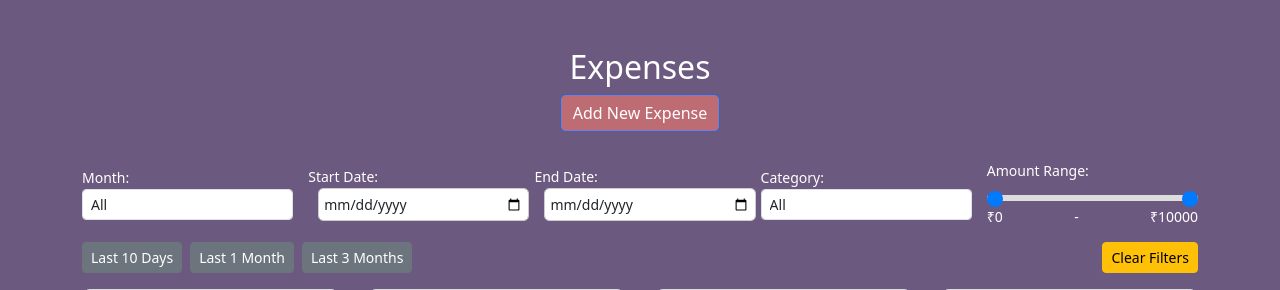
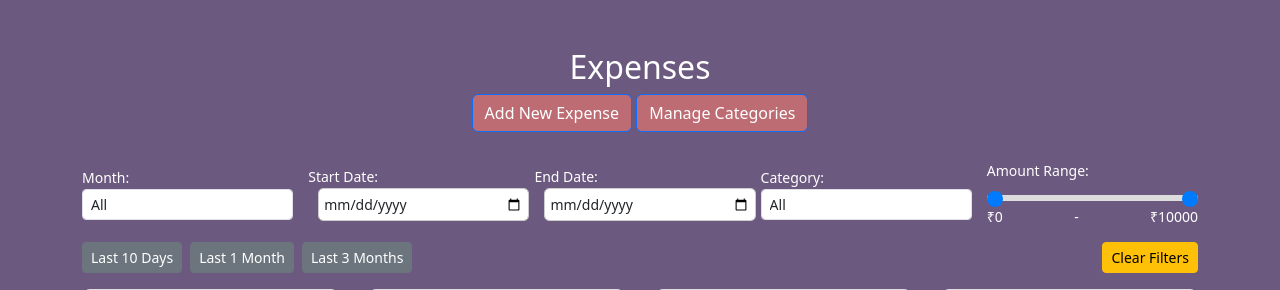
Before and after one commit to praneethaBrindavanam/Unified-Family-Finance-Tracker, a Flask app: page /show_expenses in a window 1280 px wide. Shown: the part 100-390 px from the top of the page. Run offline with Flask 3, Linux system fonts and the light colour scheme; data that the repository does not hold is empty.

Commit message:
Module 2 updated

```diff
--- a/app.py
+++ b/app.py
@@ -17,17 +17,19 @@ import matplotlib.pyplot as plt
 import os
 import pandas as pd
 from flask import session as flask_session
+from sqlalchemy import Table, Column, Integer, String, ForeignKey
+from sqlalchemy.orm import relationship
 app = Flask(__name__)
 app.config['UPLOAD_FOLDER'] = 'Recipt_uploads'
 os.makedirs(app.config['UPLOAD_FOLDER'], exist_ok=True)
 
 # SQLAlchemy Setup
-app.config['SQLALCHEMY_DATABASE_URI'] = 'mysql+pymysql://root:1234@localhost/udb08012025'
+app.config['SQLALCHEMY_DATABASE_URI'] = 'mysql+pymysql://root:root@localhost/recent'
 
 #change the password and databasename as per your system
 app.config['SQLALCHEMY_TRACK_MODIFICATIONS'] = False
 app.secret_key = secrets.token_hex(16)
-DATABASE_URI = 'mysql+pymysql://root:1234@localhost/udb08012025'
+DATABASE_URI = 'mysql+pymysql://root:root@localhost/recent'
 engine = create_engine(DATABASE_URI)
 metadata = MetaData()
 
@@ -97,7 +99,8 @@ categories=Table(
     'categories',metadata,
     Column('category_id',Integer,nullable=False,autoincrement=True),
     Column('category_name',String(100),nullable=False),
-    Column('description',String(300),nullable=True)
+    Column('description',String(300),nullable=True),
+    Column('user_id', Integer, ForeignKey('users.user_id'), nullable=False)  # Foreign key to 'users' table
 )
 
 class Expense(db.Model):
@@ -110,6 +113,17 @@ class Expense(db.Model):
     expensedesc = db.Column(db.String(500))
     receiptpath = db.Column(db.String(500))
     expensetime = db.Column(db.Time, nullable=False)
+
+class Category(db.Model):
+    __tablename__ = 'categories'
+
+    category_id = db.Column(db.Integer, primary_key=True, autoincrement=True)
+    category_name = db.Column(db.String(100), nullable=False)
+    description = db.Column(db.String(300), nullable=True)
+    user_id = db.Column(db.Integer, db.ForeignKey('users.user_id'), nullable=False)
+
+    # Establish a relationship with the 'User' model (optional, if you want to reference user data directly)
+    user = relationship('Users', backref='categories', lazy=True)
 
 class SavingsGoal(db.Model):
     __tablename__ = 'savings_goals'
@@ -128,11 +142,11 @@ metadata.create_all(engine)
 Session = sessionmaker(bind=engine)
 session = Session()
 
-def insert_expense(category, amount, expense_date, description, receipt_path, expense_time):
+def insert_expense(user_id, category, amount, expense_date, description, receipt_path, expense_time):
     """Insert a new expense into the database."""
     with engine.connect() as conn:
         conn.execute(expenses.insert().values(
-            UserID=2,  # Hardcoded for demonstration
+            UserID=user_id,
             categoryid=category,
             amount=amount,
             expensedate=expense_date,
@@ -242,15 +256,47 @@ def verification():
 @app.route('/add_expenses', methods=['GET'])
 def form():
     """Render the expense form."""
+    user_id = flask_session.get('user_id')
+    print(user_id)
+
     with engine.connect() as conn:
-        result = conn.execute(select(categories)).fetchall()
-    print(result)
-    return render_template('add_expenses.html',categories=result)
+        # Fetch categories for the specific user (excluding predefined ones)
+        user_categories = conn.execute(
+            select(categories).where(categories.c.user_id == user_id)
+        ).fetchall()
+
+        # Fetch predefined categories for user_id = 1 (default categories)
+        predefined_categories = conn.execute(
+            select(categories).where(categories.c.user_id == 0)
+        ).fetchall()
+
+    # Count how many categories the user has
+    user_categories_count = len(user_categories)
+    max_categories_limit = 5
+
+    # Convert query results to dictionaries for easier access in the template
+    user_categories_list = [{"category_id": row[0], "category_name": row[1]} for row in user_categories]
+    predefined_categories_list = [{"category_id": row[0], "category_name": row[1]} for row in predefined_categories]
+
+    # Filter out predefined categories that already exist in user categories
+    predefined_categories_filtered = [
+        category for category in predefined_categories_list
+        if category["category_id"] not in [cat["category_id"] for cat in user_categories_list]
+    ]
+    print(user_categories_list)
+    # Return template with formatted category data
+    return render_template('add_expenses.html',
+                           user_categories=user_categories_list,
+                           predefined_categories=predefined_categories_filtered,
+                           user_categories_count=user_categories_count,
+                           max_categories_limit=max_categories_limit)
 
 @app.route('/show_expenses', methods=['GET'])
 def show_expenses():
     """Display all expenses and quick stats."""
-    # Retrieve filters from query parameters
+    user_id = flask_session.get('user_id')
+    print(user_id)
+
     selected_month = request.args.get('month')
     selected_category = request.args.get('category')
     time_period = request.args.get('time_period')  # Parameter for quick filters
@@ -281,9 +327,16 @@ def show_expenses():
             end_date = datetime.strptime(end_date, '%Y-%m-%d')
 
     with engine.connect() as conn:
-        # Fetch categories
-        categories_result = conn.execute(
+        # Fetch user-specific categories
+        user_categories = conn.execute(
             select(categories.c.category_id, categories.c.category_name)
+            .where(categories.c.user_id == user_id)
+        ).fetchall()
+
+        # Fetch predefined categories for user_id = 1
+        predefined_categories = conn.execute(
+            select(categories.c.category_id, categories.c.category_name)
+            .where(categories.c.user_id == 0)
         ).fetchall()
 
         # Base query to fetch all expenses
@@ -298,8 +351,9 @@ def show_expenses():
             expenses.c.expensetime,
             categories.c.category_name
         ).select_from(expenses.join(categories, expenses.c.categoryid == categories.c.category_id))
-
-        # Apply filters
+        query = query.where(expenses.c.UserID == user_id)
+
+        # Apply filters to the query
         if selected_month:
             query = query.where(expenses.c.expensedate.like(f"{selected_month}-%"))
         if selected_category:
@@ -323,7 +377,7 @@ def show_expenses():
             select(
                 db.func.min(expenses.c.amount).label('min_amount'),
                 db.func.max(expenses.c.amount).label('max_amount')
-            )
+            ).where(expenses.c.UserID == user_id)  # Apply user filter here as well
         ).fetchone()
 
         # Set default values if query does not return results
@@ -331,9 +385,9 @@ def show_expenses():
         max_amount = min_max_query.max_amount if min_max_query and min_max_query.max_amount is not None else 10000  # Use a reasonable default
 
         # Quick Stats Query
-        total_spent = conn.execute(select(db.func.sum(expenses.c.amount))).scalar() or 0
-        num_expenses = conn.execute(select(db.func.count(expenses.c.ExpenseID))).scalar() or 0
-        avg_expense = conn.execute(select(db.func.avg(expenses.c.amount))).scalar() or 0
+        total_spent = conn.execute(select(db.func.sum(expenses.c.amount)).where(expenses.c.UserID == user_id)).scalar() or 0
+        num_expenses = conn.execute(select(db.func.count(expenses.c.ExpenseID)).where(expenses.c.UserID == user_id)).scalar() or 0
+        avg_expense = conn.execute(select(db.func.avg(expenses.c.amount)).where(expenses.c.UserID == user_id)).scalar() or 0
 
         # Highest Spent Category with Name
         highest_spent_category = conn.execute(
@@ -342,6 +396,7 @@ def show_expenses():
                 db.func.sum(expenses.c.amount).label('total_amount')
             )
             .join(categories, categories.c.category_id == expenses.c.categoryid)  # Correct join using category_id
+            .where(expenses.c.UserID == user_id)  # Apply user filter here as well
             .group_by(categories.c.category_name)  # Group by category name
             .order_by(db.func.sum(expenses.c.amount).desc())
             .limit(1)
@@ -349,9 +404,7 @@ def show_expenses():
 
         highest_spent_category_name = highest_spent_category[0] if highest_spent_category else 'None'
         highest_spent_category_total = highest_spent_category[1] if highest_spent_category else 0.0
-
-
-
+    print(user_categories)
     # Pass the stats to the template along with the expenses
     return render_template(
         'show_expenses.html',
@@ -359,7 +412,8 @@ def show_expenses():
         months=months,
         selected_month=selected_month,
         selected_category=selected_category,
-        categories=categories_result,
+        user_categories=user_categories,
+        predefined_categories=predefined_categories,
         min_amount=min_amount,
         max_amount=max_amount,
         selected_time_period=time_period,  # Pass selected time period
@@ -377,23 +431,74 @@ def show_expenses():
 @app.route('/add_new_category', methods=['POST'])
 def add_new_category():
     try:
+        user_id = flask_session.get('user_id')
+        MAX_CATEGORIES_PER_USER = 5
+
+        # Only check limits for non-predefined categories (user_id != 1)
+        if user_id != 0:
+            with engine.connect() as conn:
+                # Count the number of custom categories for the user
+                category_count = conn.execute(
+                    select(db.func.count().label('category_count'))
+                    .where(categories.c.user_id == user_id)
+                ).scalar()
+
+            if category_count >= MAX_CATEGORIES_PER_USER:
+                # Return an error if user exceeds max categories limit
+                return "<h1>Error: You have reached the limit of custom categories!</h1>", 400
+
         category_name = request.form['category_name']
-        category_desc= request.form['category_desc']
+        category_desc = request.form['category_desc']
+
         with engine.connect() as conn:
+            # Insert the new category for the user
             conn.execute(categories.insert().values(
                 category_name=category_name,
-                description=category_desc
+                description=category_desc,
+                user_id=user_id
             ))
             conn.commit()
-        return redirect(url_for('form'))
+
+        return redirect(url_for('show_expenses'))
+
     except Exception as e:
         return {"error": str(e)}, 500
 
+@app.route('/delete_category/', methods=['POST', 'GET'])
+def delete_category():
+    """Delete a user's custom category and associated expenses."""
+    user_id = flask_session.get('user_id')
+    category_id = request.form.get('category_id')
+    print(f"Attempting to delete category with ID {category_id} for user {user_id}")
+    if not category_id:
+        flash('No category selected.', 'danger')
+        return redirect(url_for('manage_categories'))
+    with engine.connect() as conn:
+        # Validate that the category exists and belongs to the user
+        category = conn.execute(
+            select(categories).where(
+                categories.c.category_id == category_id,
+                categories.c.user_id == user_id
+            )
+        ).fetchone()
+
+        if category:
+            # Delete the category
+            conn.execute(
+                expenses.delete().where(expenses.c.categoryid == category_id)
+            )
+            conn.execute(categories.delete().where(categories.c.category_id == category_id))
+            conn.commit()
+            flash('Category deleted successfully!', 'success')
+        else:
+            flash('Invalid category or you do not have permission to delete it.', 'danger')
+    return redirect(url_for('show_expenses'))
 @app.route('/submit', methods=['POST'])
 def submit():
     """Handle expense submission."""
     try:
         # Get required fields
+        user_id=flask_session.get('user_id')
         category = request.form.get('category')  # Use .get() to safely retrieve form data
         amount = int(request.form.get('amount'))
         date = request.form.get('date')
@@ -422,7 +527,7 @@ def submit():
             receipt_path = 'No file uploaded'
 
         # Insert data into the database
-        insert_expense(category, amount, date, description, receipt_path, time)
+        insert_expense(user_id, category, amount, date, description, receipt_path, time)
         # flash('New expense added successfully','info')
 
         # Redirect to the expenses page
--- a/templates/show_expenses.html
+++ b/templates/show_expenses.html
@@ -187,6 +187,9 @@
         <h2 class="text-center" style="color: #fff;">Expenses</h2>
         <div class="text-center mb-3">
             <a href="/add_expenses" class="btn btn-primary" style="background-color: #bd6c73;">Add New Expense</a>
+            <button type="button" class="btn btn-primary" style="background-color: #bd6c73;" data-bs-toggle="modal" data-bs-target="#manageCategoriesModal">
+                Manage Categories
+            </button>
         </div>
         <div class="header mb-3">
             <form method="GET" action="{{ url_for('show_expenses') }}" style="margin: 0;">
@@ -366,6 +369,81 @@
             </div>
         </div>
     </div>
+    <!-- Manage Categories Modal -->
+    <div class="modal fade" id="manageCategoriesModal" tabindex="-1" aria-labelledby="manageCategoriesModalLabel" aria-hidden="true">
+        <div class="modal-dialog">
+            <div class="modal-content">
+                <div class="modal-header">
+                    <h5 class="modal-title" id="manageCategoriesModalLabel">Manage Categories</h5>
+                    <button type="button" class="btn-close" data-bs-dismiss="modal" aria-label="Close"></button>
+                </div>
+                <div class="modal-body text-center">
+                    <p>What would you like to do?</p>
+                    <button type="button" class="btn btn-success" data-bs-toggle="modal" data-bs-target="#addCategoryModal" data-bs-dismiss="modal">
+                        Add Category
+                    </button>
+                    <button type="button" class="btn btn-danger" data-bs-toggle="modal" data-bs-target="#deleteCategoryModal" data-bs-dismiss="modal">
+                        Delete Category
+                    </button>
+                </div>
+            </div>
+        </div>
+    </div>
+    <!-- Add Category Modal -->
+    <div class="modal fade" id="addCategoryModal" tabindex="-1" aria-labelledby="addCategoryModalLabel" aria-hidden="true">
+        <div class="modal-dialog">
+            <div class="modal-content">
+                <div class="modal-header">
+                    <h5 class="modal-title" id="addCategoryModalLabel">Add Category</h5>
+                    <button type="button" class="btn-close" data-bs-dismiss="modal" aria-label="Close"></button>
+                </div>
+                <form action="{{ url_for('add_new_category') }}" method="POST">
+                    <div class="modal-body">
+                        <div class="mb-3">
+                            <label for="category_name" class="form-label">Category Name</label>
+                            <input type="text" class="form-control" id="category_name" name="category_name" placeholder="Enter category name" required>
+                        </div>
+                        <div class="mb-3">
+                            <label for="category_desc" class="form-label">Category Description</label>
+                            <textarea id="category_desc" name="category_desc" class="form-control" rows="3"></textarea>
+                        </div>
+                    </div>
+                    <div class="modal-footer">
+                        <button type="button" class="btn btn-secondary" data-bs-dismiss="modal">Close</button>
+                        <button type="submit" class="btn btn-success">Add Category</button>
+                    </div>
+                </form>
+            </div>
+        </div>
+    </div>
+    <!-- Delete Category Modal -->
+    <div class="modal fade" id="deleteCategoryModal" tabindex="-1" aria-labelledby="deleteCategoryModalLabel" aria-hidden="true">
+        <div class="modal-dialog">
+            <div class="modal-content">
+                <div class="modal-header">
+                    <h5 class="modal-title" id="deleteCategoryModalLabel">Delete Category</h5>
+                    <button type="button" class="btn-close" data-bs-dismiss="modal" aria-label="Close"></button>
+                </div>
+                <form action="{{ url_for('delete_category') }}" method="POST">
+                    <div class="modal-body">
+                        <div class="mb-3">
+                            <label for="category_id" class="form-label">Select Category to Delete</label>
+                            <select id="category_id" name="category_id" class="form-select" required>
+                                <option value="" selected>--Select Category--</option>
+                                {% for category in user_categories %}
+                                <option value="{{ category.category_id }}">{{ category.category_name }}</option>
+                                {% endfor %}
+                            </select>
+                        </div>
+                    </div>
+                    <div class="modal-footer">
+                        <button type="button" class="btn btn-secondary" data-bs-dismiss="modal">Close</button>
+                        <button type="submit" class="btn btn-danger">Delete Category</button>
+                    </div>
+                </form>
+            </div>
+        </div>
+    </div>
 
     <script src="https://cdn.jsdelivr.net/npm/bootstrap@5.3.2/dist/js/bootstrap.bundle.min.js"></script>
     <script src="https://code.jquery.com/jquery-3.6.0.min.js"></script>
```
Also changed, not shown: templates/add_expenses.html (+63 -42 lines).
